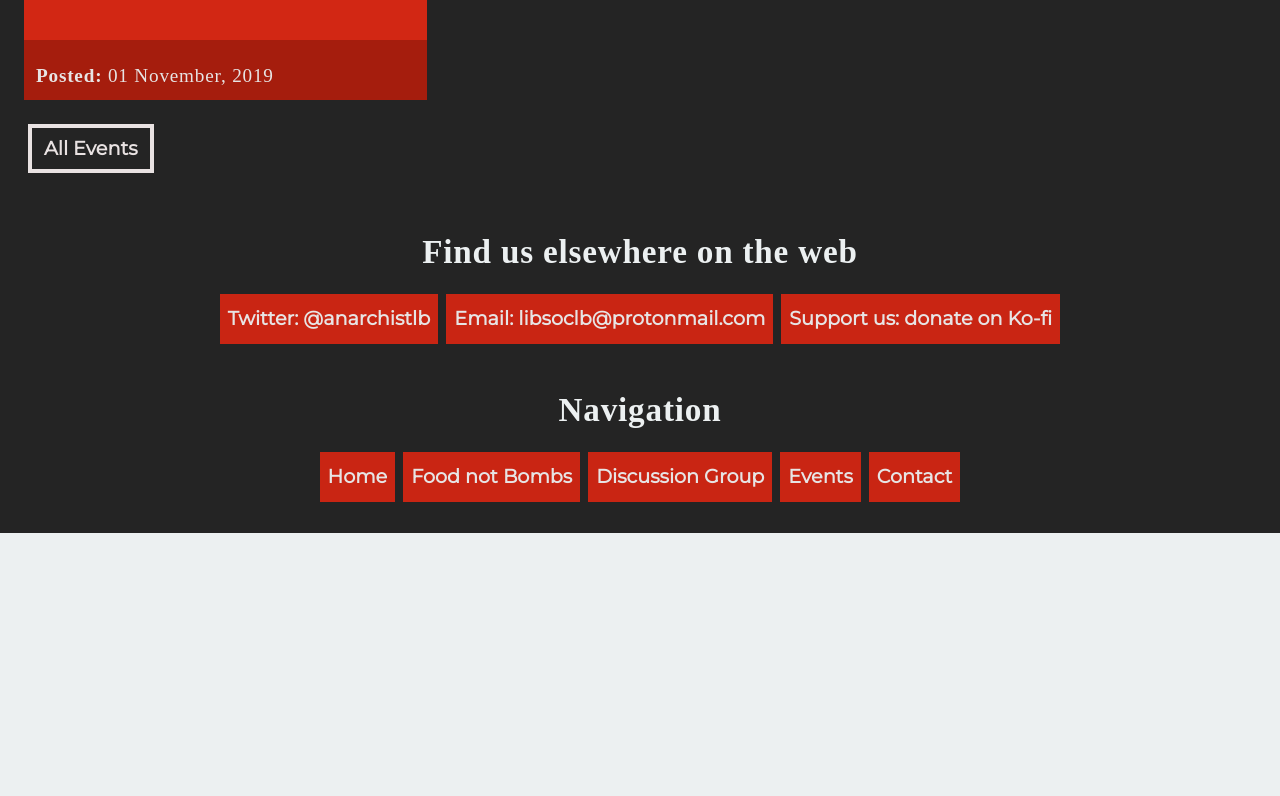
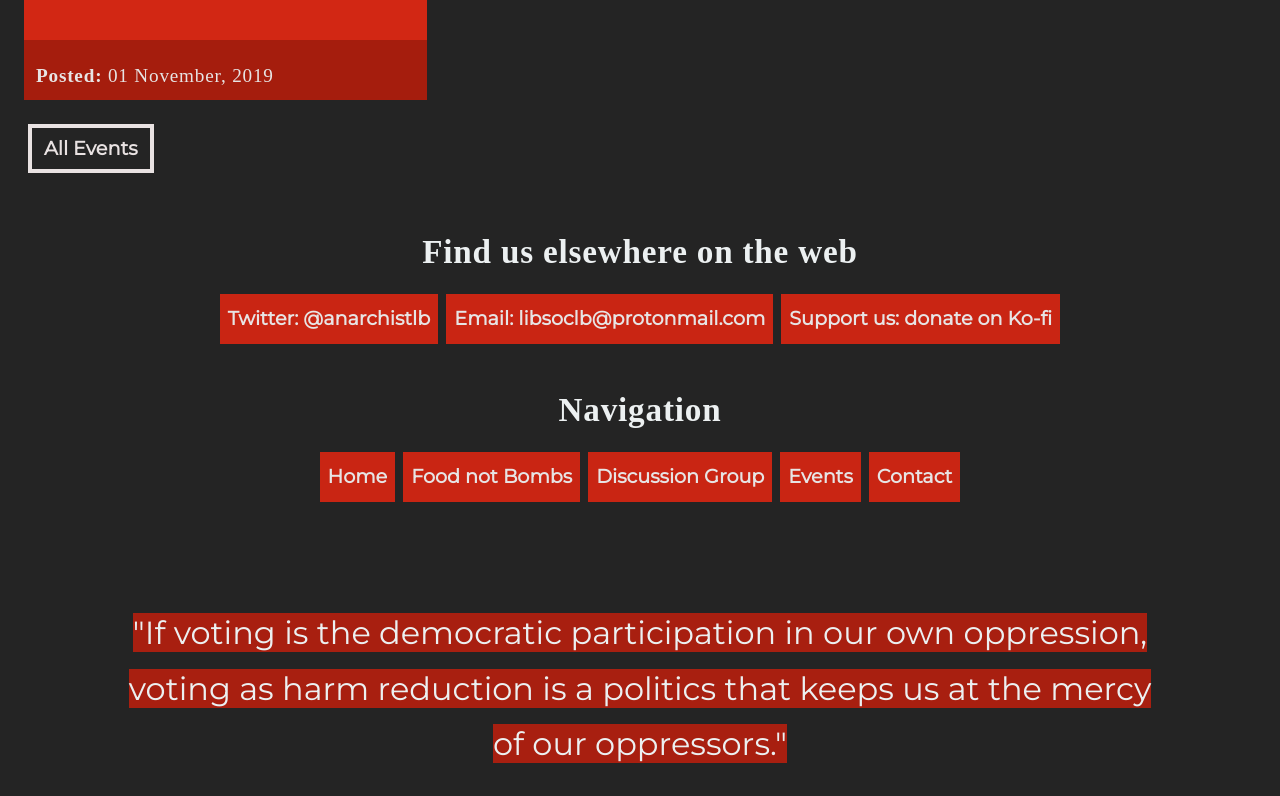
Before and after one commit to laura-is-here/anarchistlb-gatsby, a Gatsby site: page / in a window 1280 px wide. Shown: the part 4723-5519 px from the top of the page. Before the commit the page ends 5256 px from the top, so only its background shows below. Built offline with nearby package versions, Linux system fonts and the light colour scheme; Gatsby itself is replaced by a stand-in of ours; a web font is replaced by a local one.

Commit message:
Add footer quote section

```diff
--- a/src/components/footer.js
+++ b/src/components/footer.js
@@ -45,7 +45,7 @@ const Quote = styled.div`
   flex-direction: column;
   background-color: var(--dark-bg);
   color: #ecf0f1;
-  padding: 0.5rem;
+  padding: 1.5rem;
   text-align: center;
   justify-content: center;
   align-items: center;
@@ -76,6 +76,18 @@ const Footer = ({ navLinks, socialLinks }) => (
         </Nav>
       </nav>
     </Wrapper>
+    <Quote>
+      <div class="container">
+        <a
+          href="http://www.indigenousaction.org/voting-is-not-harm-reduction-an-indigenous-perspective/"
+          class="anchor--light"
+        >
+          "If voting is the democratic participation in our own oppression,
+          voting as harm reduction is a politics that keeps us at the mercy of
+          our oppressors."
+        </a>
+      </div>
+    </Quote>
   </footer>
 )
 
```
